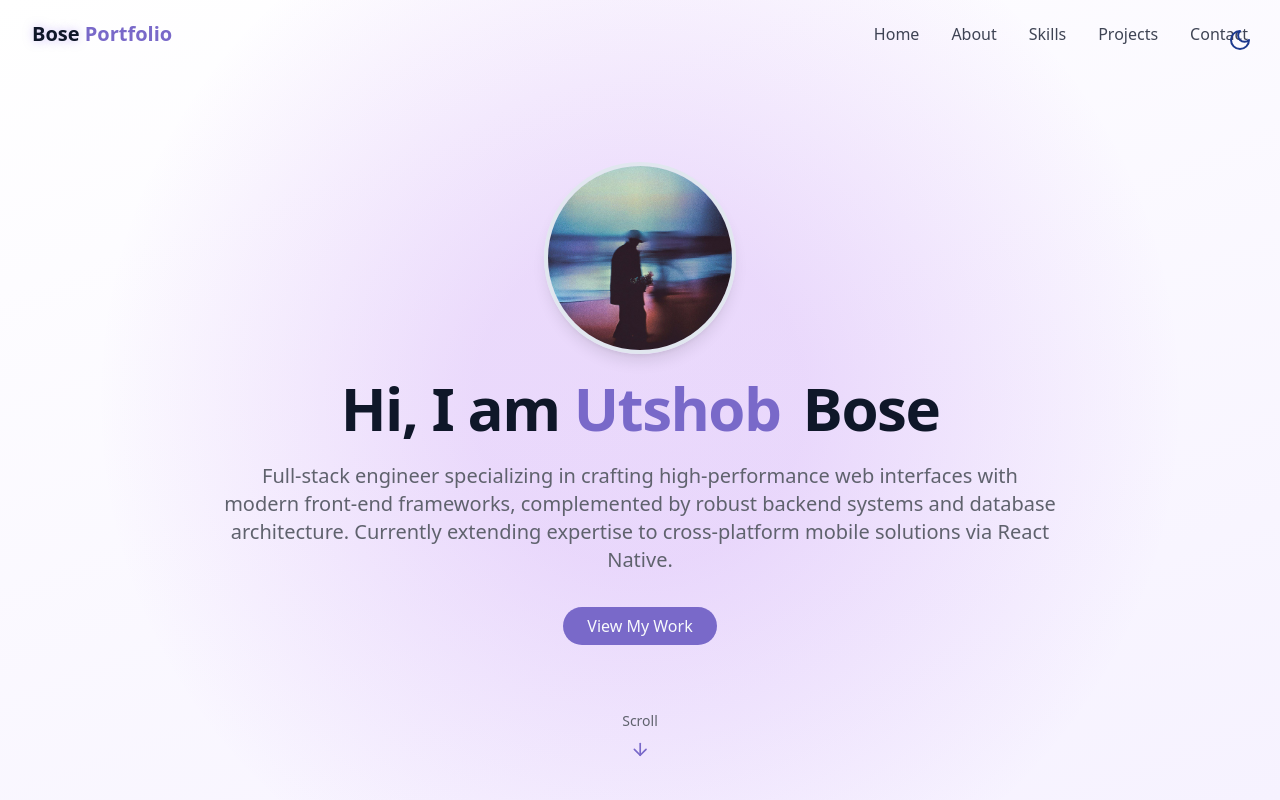
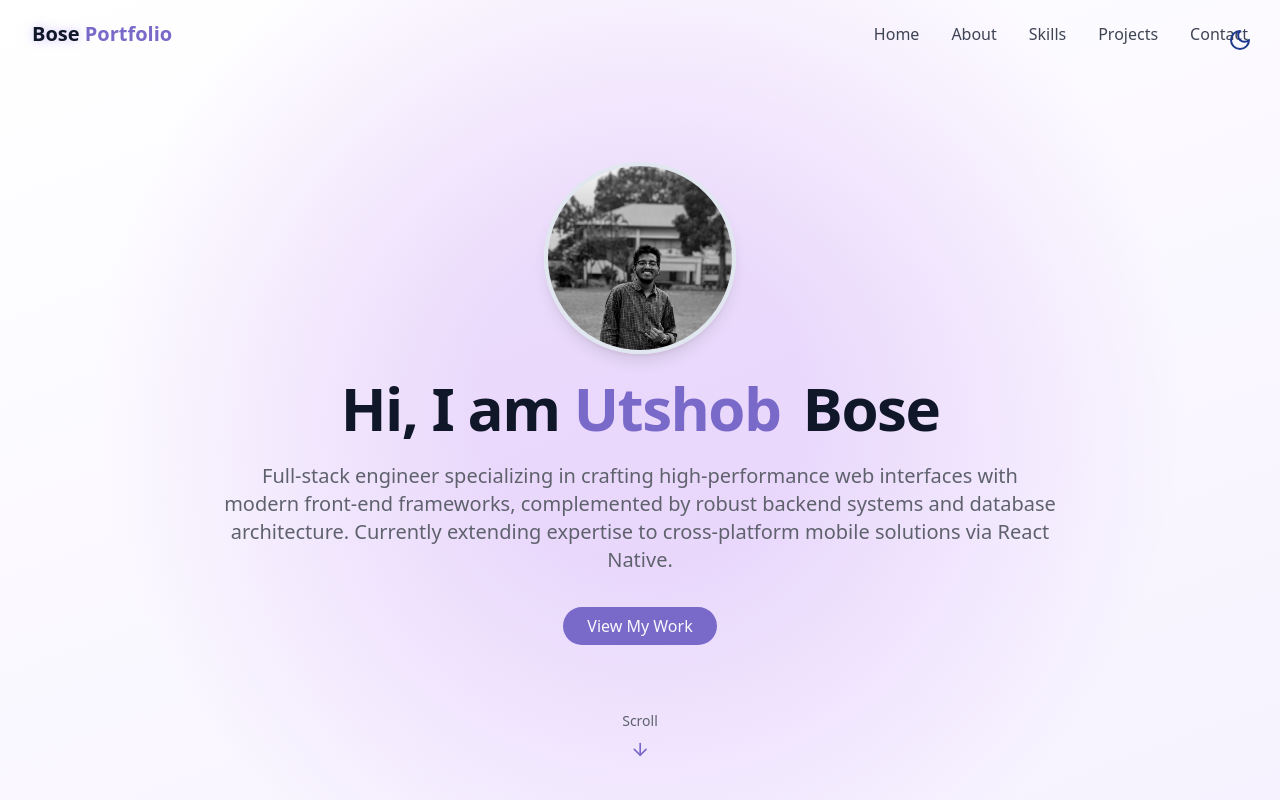
Before and after one commit to utshobbose/BosePortfolio, a React (Vite) app in the folder myPortfolio/: page / in a window 1280 px wide. Shown: the top 800 px of the page. Built offline with nearby package versions, Linux system fonts and the light colour scheme.

Commit message:
Update pic

```diff
--- a/myPortfolio/src/components/HeroSection.jsx
+++ b/myPortfolio/src/components/HeroSection.jsx
@@ -9,7 +9,7 @@ export const HeroSection = () => {
       <div className="container max-w-4xl mx-auto text-center z-10">
         <div className="space-y-6">
         <img
-          src="/images/ex1.jpg"
+          src="/images/portfolio.jpg"
           alt="Utshob Bose"
           className="w-48 h-48 rounded-full mx-auto border-4 shadow-lg object-cover opacity-0 animate-fade-in"
         />
```
Also changed, not shown: myPortfolio/public/images/portfolio.jpg (added).
